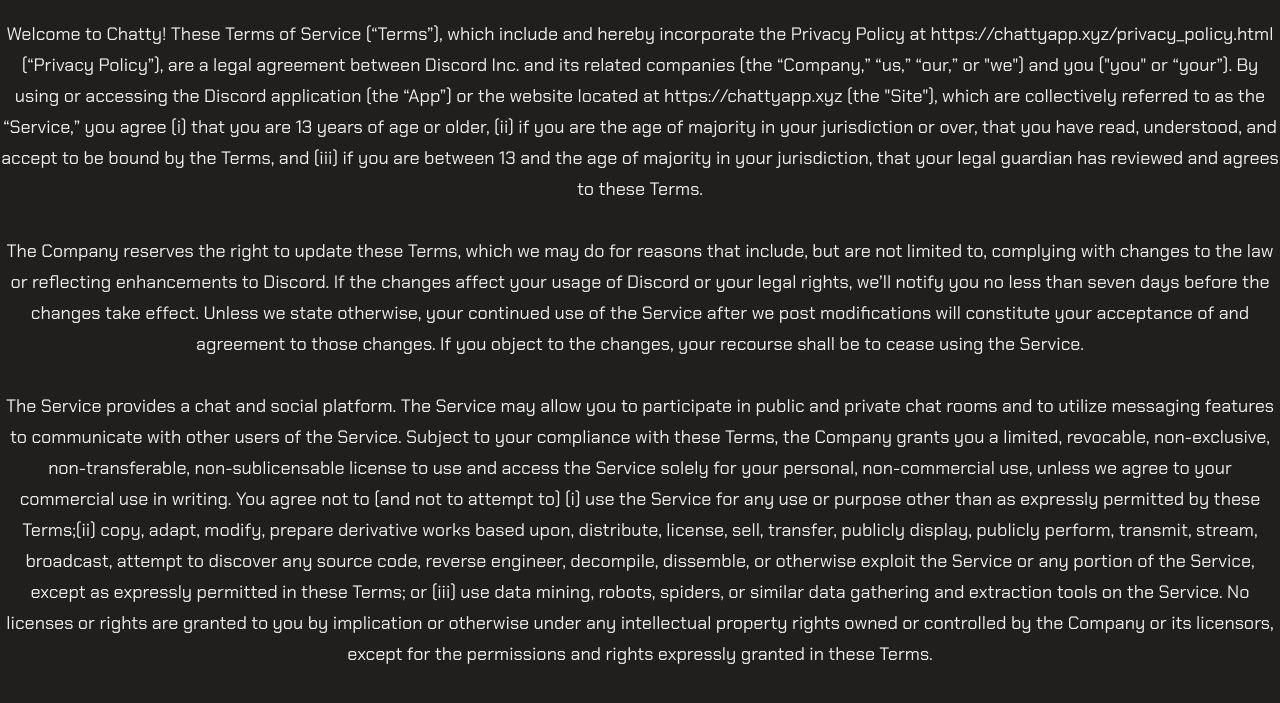
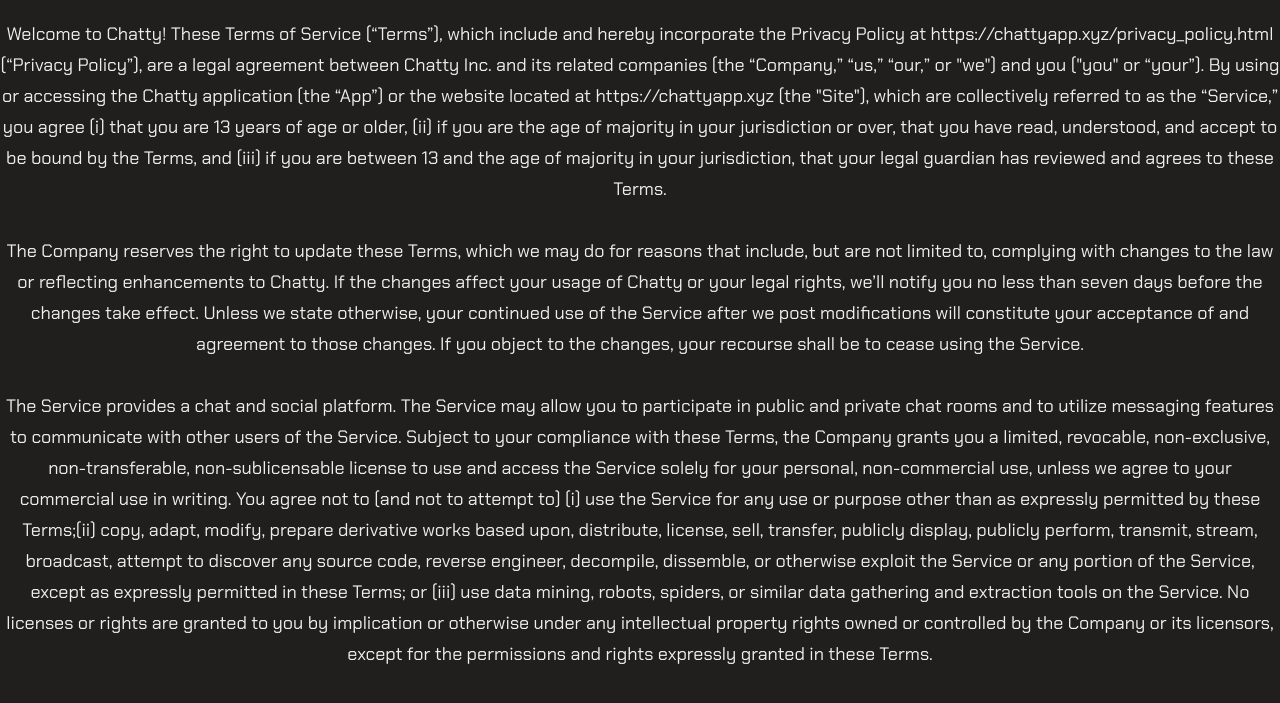
Before and after one commit to hox/Chatty, a website: page public/tos.html in a window 1280 px wide. Shown: the part 69-772 px from the top of the page. Drawn offline with Linux system fonts and the light colour scheme.

Commit message:
Fixed TOS

```diff
--- a/public/tos.html
+++ b/public/tos.html
@@ -22,9 +22,9 @@
 <body>
     <h1>Terms of service</h1>
     <p>Welcome to Chatty! These Terms of Service (“Terms”), which include and hereby incorporate the Privacy Policy at
-        https://chattyapp.xyz/privacy_policy.html (“Privacy Policy”), are a legal agreement between Discord Inc. and
+        https://chattyapp.xyz/privacy_policy.html (“Privacy Policy”), are a legal agreement between Chatty Inc. and
         its related
-        companies (the “Company,” “us,” “our,” or "we") and you ("you" or “your”). By using or accessing the Discord
+        companies (the “Company,” “us,” “our,” or "we") and you ("you" or “your”). By using or accessing the Chatty
         application (the “App”) or the website located at https://chattyapp.xyz (the "Site"), which are collectively
         referred to as the “Service,” you agree (i) that you are 13 years of age or older, (ii) if you are the age of
         majority in your jurisdiction or over, that you have read, understood, and accept to be bound by the Terms, and
@@ -33,8 +33,8 @@
         <br>
         <br>
         The Company reserves the right to update these Terms, which we may do for reasons that include, but are not
-        limited to, complying with changes to the law or reflecting enhancements to Discord. If the changes affect your
-        usage of Discord or your legal rights, we’ll notify you no less than seven days before the changes take effect.
+        limited to, complying with changes to the law or reflecting enhancements to Chatty. If the changes affect your
+        usage of Chatty or your legal rights, we’ll notify you no less than seven days before the changes take effect.
         Unless we state otherwise, your continued use of the Service after we post modifications will constitute your
         acceptance of and agreement to those changes. If you object to the changes, your recourse shall be to cease
         using the Service.
```
